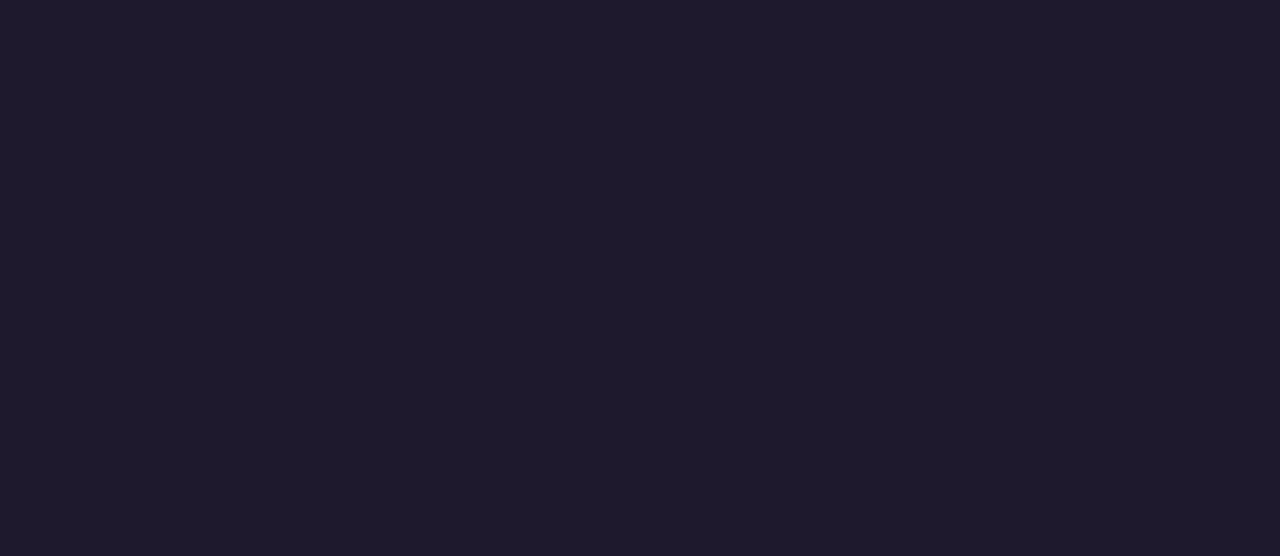
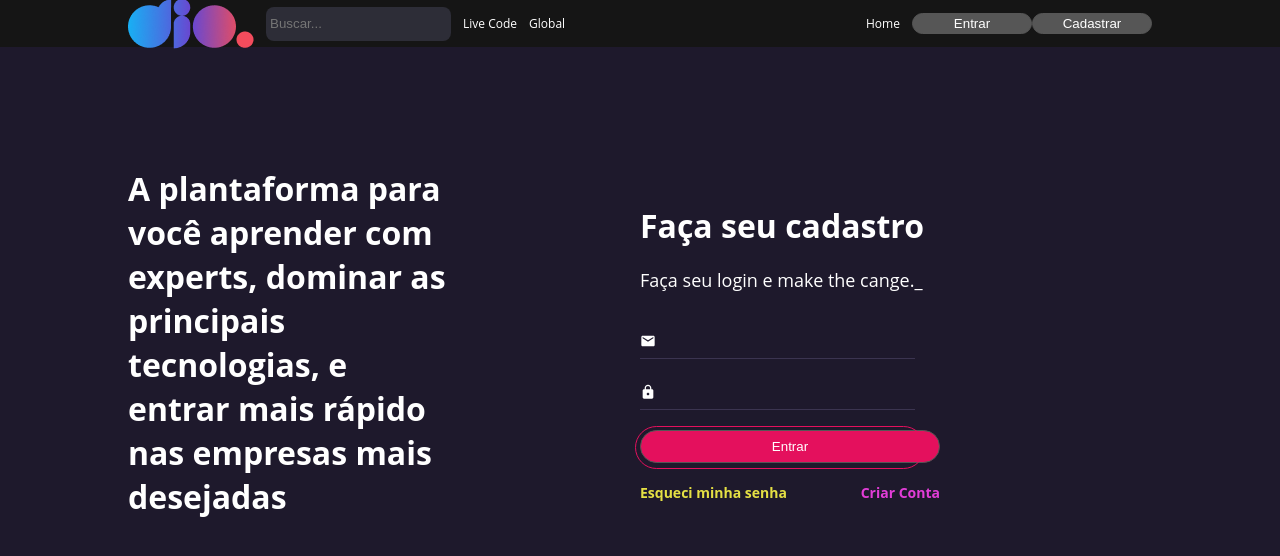
Before and after one commit to DropperDEV/styled-components-initial, a React (Create React App) app: page /login in a window 1280 px wide. Before the commit this address had no page. Shown: the top 556 px of the page. Built offline with nearby package versions, Linux system fonts and the light colour scheme.

Commit message:
feat: Login page made

```diff
--- a/package.json
+++ b/package.json
@@ -8,6 +8,7 @@
     "@testing-library/user-event": "^13.5.0",
     "react": "^18.2.0",
     "react-dom": "^18.2.0",
+    "react-icons": "^4.12.0",
     "react-router": "^6.21.0",
     "react-router-dom": "^6.21.0",
     "react-scripts": "5.0.1",
--- a/src/App.jsx
+++ b/src/App.jsx
@@ -1,5 +1,6 @@
 import Home from './pages/Home'
 import { BrowserRouter as Router, Route, Routes } from 'react-router-dom';
+import Login from './pages/Login';
 
 function App() {
   return (
@@ -7,6 +8,7 @@
       <Router>
         <Routes>
           <Route exact path="/" element={<Home/>} />
+          <Route exact path="/login" element={<Login/>} />
         </Routes>
       </Router>
     </>
--- /dev/null
+++ b/src/components/Input/index.jsx
@@ -0,0 +1,10 @@
+import { IconContainer, InputContainer, InputText } from "./styles";
+
+export const Input = ({ leftIcon, name, ...rest }) => {
+  return (
+    <InputContainer>
+      {leftIcon ? <IconContainer>{leftIcon}</IconContainer> : null}
+      <InputText />
+    </InputContainer>
+  );
+};
--- /dev/null
+++ b/src/components/Input/styles.js
@@ -0,0 +1,23 @@
+import styled from "styled-components";
+
+export const InputContainer = styled.div`
+  width: 100%;
+  max-width: 275px;
+  height: 30px;
+  border-bottom: 1px solid #3b3450;
+  display: flex;
+  align-items: center;
+  margin-bottom: 20px;
+`;
+
+export const IconContainer = styled.div`
+  margin-right: 10px;
+`;
+
+export const InputText = styled.input`
+  background-color: transparent;
+  color: #ffffff;
+  border: 0;
+  height: 30px;
+  width: 100%;
+`;
--- /dev/null
+++ b/src/pages/Login/index.jsx
@@ -0,0 +1,52 @@
+import { MdEmail, MdLock } from "react-icons/md";
+import Button from "../../components/Button";
+import { Header } from "../../components/Header";
+import {
+  Column,
+  Container,
+  CreateText,
+  ForgetText,
+  Row,
+  SubtitleLogin,
+  Title,
+  TitleLogin,
+  Wrapper,
+} from "./styles";
+import { Input } from "./../../components/Input/index";
+
+const Login = () => {
+  return (
+    <>
+      <Header />
+      <Container>
+        <Column>
+          <Title>
+            A plantaforma para você aprender com experts, dominar as principais
+            tecnologias, e entrar mais rápido nas empresas mais desejadas
+          </Title>
+        </Column>
+        <Column>
+          <Wrapper>
+            <TitleLogin>Faça seu cadastro</TitleLogin>
+            <SubtitleLogin>Faça seu login e make the cange._</SubtitleLogin>
+            <form>
+              <Input placeholder="E-mail" type="email" leftIcon={<MdEmail />} />{" "}
+              <Input
+                placeholder="Senha"
+                type="password"
+                leftIcon={<MdLock />}
+              />{" "}
+              <Button title={"Entrar"} variant="secondary" />
+            </form>
+            <Row>
+              <ForgetText>Esqueci minha senha</ForgetText>
+              <CreateText>Criar Conta</CreateText>
+            </Row>
+          </Wrapper>
+        </Column>
+      </Container>
+    </>
+  );
+};
+
+export default Login;
--- /dev/null
+++ b/src/pages/Login/styles.js
@@ -0,0 +1,77 @@
+import styled from "styled-components";
+
+export const Container = styled.main`
+  width: 100%;
+  max-width: 80%;
+  margin: 0 auto;
+  margin-top: 120px;
+  display: flex;
+  flex-direction: row;
+  justify-content: space-between;
+  align-items: center;
+`;
+export const Wrapper = styled.div`
+  max-width: 300px;
+`;
+
+export const Column = styled.div`
+  flex: 1;
+`;
+
+export const Row = styled.div`
+  display: flex;
+  flex-direction: row;
+  justify-content: space-between;
+  align-items: center;
+  margin-top: 20px;
+`;
+
+export const Title = styled.h2`
+  font-family: "Open Sans", sans-serif;
+  font-style: normal;
+  font-weight: 700;
+  font-size: 32px;
+  width: 320px;
+  margin-bottom: 20px;
+  line-height: 44px;
+
+  color: #ffffff;
+`;
+
+export const TitleLogin = styled.p`
+  font-family: "Open Sans", sans-serif;
+  font-style: normal;
+  font-weight: 700;
+  font-size: 32px;
+  width: 320px;
+  margin-bottom: 20px;
+  line-height: 44px;
+`;
+
+export const SubtitleLogin = styled.p`
+  font-family: "Open Sans", sans-serif;
+  font-style: normal;
+  font-weight: 400;
+  font-size: 18px;
+  width: 320px;
+  margin-bottom: 35px;
+  line-height: 25px;
+`;
+
+export const ForgetText = styled.p`
+  font-family: "Open Sans", sans-serif;
+  font-style: normal;
+  font-weight: 700;
+  font-size: 14px;
+  line-height: 19px;
+  color: #e5e044;
+`;
+
+export const CreateText = styled.p`
+  font-family: "Open Sans", sans-serif;
+  font-style: normal;
+  font-weight: 700;
+  font-size: 14px;
+  line-height: 19px;
+  color: #e23dd7;
+`;
```
Also changed, not shown: 1 other file (tests, documents, lock files or other folders).
